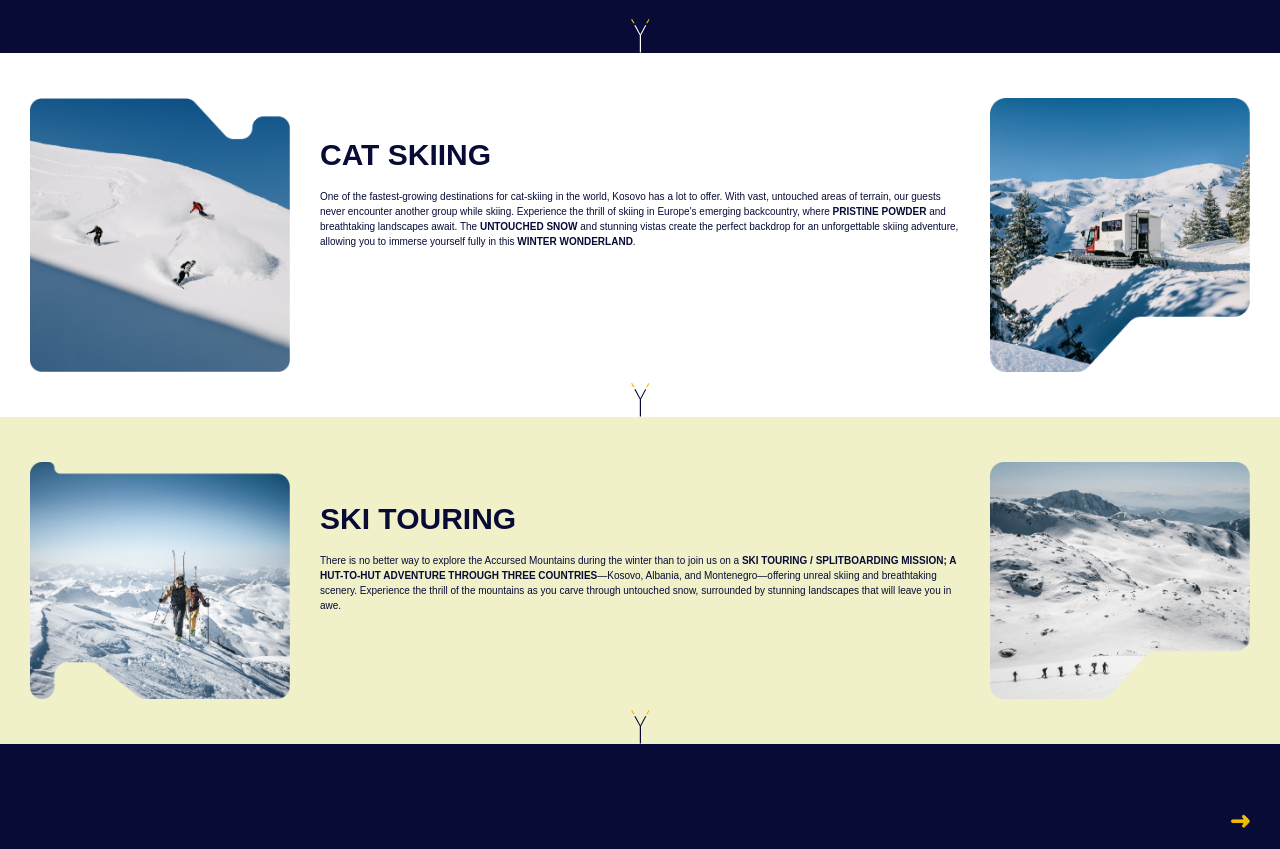
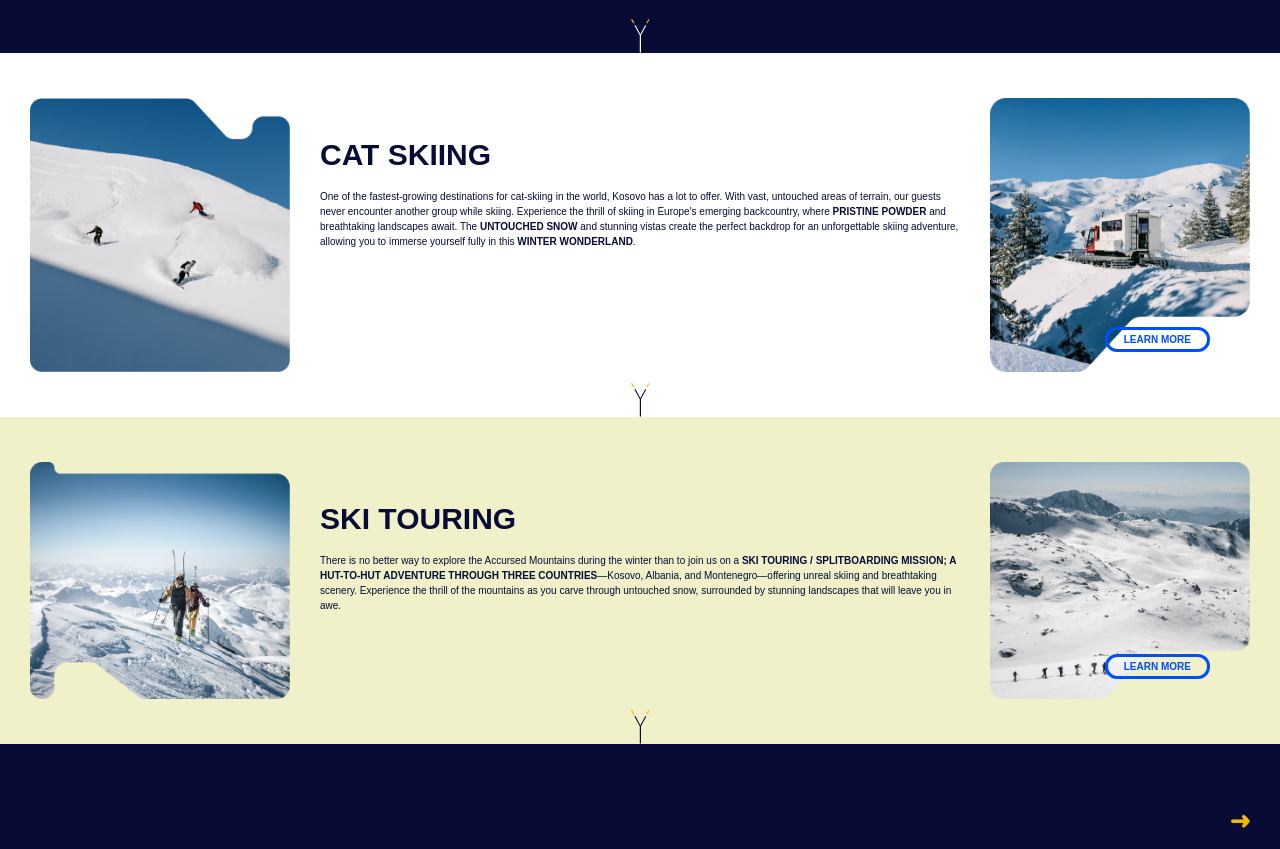
Before and after one commit to blendarkabashi/lynx, a Next.js app: page / in a window 1280 px wide. Shown: the part 1039-1888 px from the top of the page. Built offline with nearby package versions, Linux system fonts and the light colour scheme; a web font is replaced by a local one.

Commit message:
learn more button

```diff
--- a/src/app/homepage/containers/ActivitiesSection/ActivityInfo/index.js
+++ b/src/app/homepage/containers/ActivitiesSection/ActivityInfo/index.js
@@ -1,9 +1,10 @@
+import Button from "@/components/Button";
 import Section from "@/components/Section";
 
 const ActivityInfo = ({ firstImage, secondImage, title, richtext, color, mobileImage }) => {
   return (
     <div className={`${color} pt-[35px] pb-[50px] tablet:py-[45px] desktop:py-[70px]`}>
-      <Section className="flex flex-col tablet:flex-row">
+      <Section className="flex flex-col tablet:flex-row relative">
         <img className="hidden tablet:block tablet:w-[260px] desktop:w-[395px]" src={firstImage} />
         <div className="tablet:px-[30px] tablet:mt-[34px]">
           <h1 className="mb-3 text-[25px] leading-[45px] tablet:text-[30px] desktop:leading-[55px] font-black uppercase text-[#070B36] desktop:text-[45px]">
@@ -13,6 +14,7 @@ const ActivityInfo = ({ firstImage, secondImage, title, richtext, color, mobileI
         </div>
         <img className="hidden tablet:block tablet:w-[260px] desktop:w-[395px] w-full" src={secondImage} />
         <img className="block tablet:hidden w-full mt-5" src={mobileImage} />
+        <Button className="absolute right-[70px] bottom-[20px]" label="Learn More" />
       </Section>
     </div>
   );
--- /dev/null
+++ b/src/components/Button/index.js
@@ -0,0 +1,13 @@
+import React from "react";
+
+const Button = ({ label, className }) => {
+  return (
+    <button
+      className={`${className} px-4 py-[2px] uppercase text-[10px] desktop:text-[15px] text-[#004FFF] font-bold rounded-[12px] border-[3px] border-[#004FFF]`}
+    >
+      {label}
+    </button>
+  );
+};
+
+export default Button;
```
